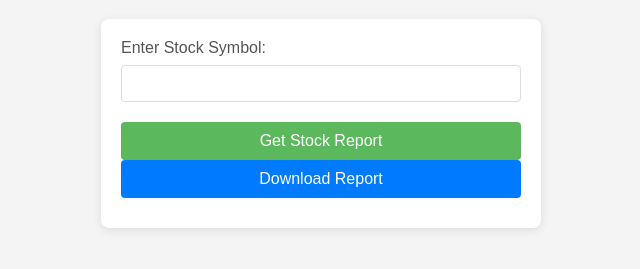
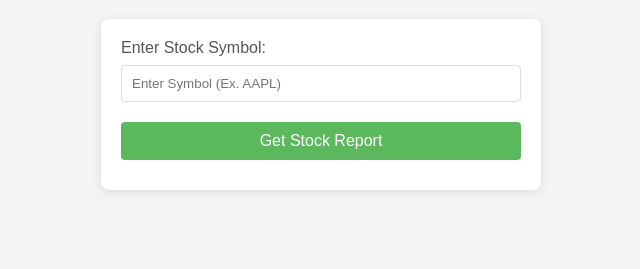
Before and after one commit to JoshGoold/StockReport.io, a website: page html/index.html in a window 1280 px wide. Shown: the part 81-350 px from the top of the page, without its empty margins (319-959 px from the left). Drawn offline with Linux system fonts and the light colour scheme.

Commit message:
added some changed to README

```diff
--- a/html/index.html
+++ b/html/index.html
@@ -67,7 +67,7 @@
     <div class="container">
         <form id="stockForm" onsubmit="submitForm(event)">
             <label for="symbol">Enter Stock Symbol:</label>
-            <input type="text" id="symbol" name="symbol" required>
+            <input type="text" id="symbol" name="symbol" placeholder="Enter Symbol (Ex. AAPL)" required>
             <button type="submit">Get Stock Report</button>
         </form>
         <button id="btn" class="download-btn" onclick="window.location.href='http://localhost:8050/download-report'">Download Report</button>
@@ -123,7 +123,7 @@
     }, 1000);
 }
         const download_btn = document.getElementById("btn")
-        download_btn.style.display = "block";
+        download_btn.style.display = "none";
     </script>
 </body>
 </html>
```
Also changed, not shown: README.md, assets/backimg.png (added).
